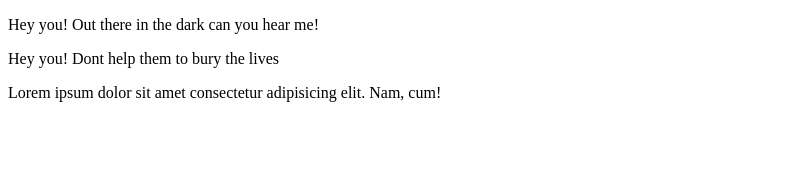
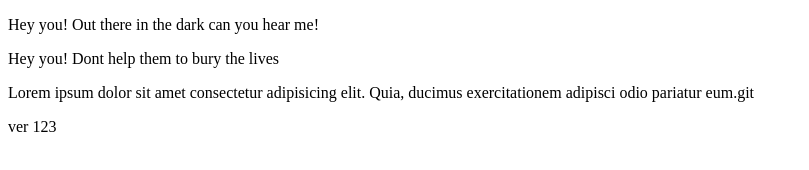
Before and after one commit to ashyverskyi/Project-FE116, a plain HTML site: page index.html in a window 1280 px wide. Shown: the whole page, without its empty margins (0-809 px from the left). Drawn offline with Linux system fonts and the light colour scheme.

Commit message:
Add files via upload

```diff
--- a/index.html
+++ b/index.html
@@ -8,6 +8,7 @@
 <body>
     <p>Hey you! Out there in the dark can you hear me!</p>
     <p>Hey you! Dont help them to bury the lives</p>
-    <p>Lorem ipsum dolor sit amet consectetur adipisicing elit. Nam, cum!</p>
+    <p>Lorem ipsum dolor sit amet consectetur adipisicing elit. Quia, ducimus exercitationem adipisci odio pariatur eum.git</p>
+    <p>ver 123</p>
 </body>
 </html>
```
